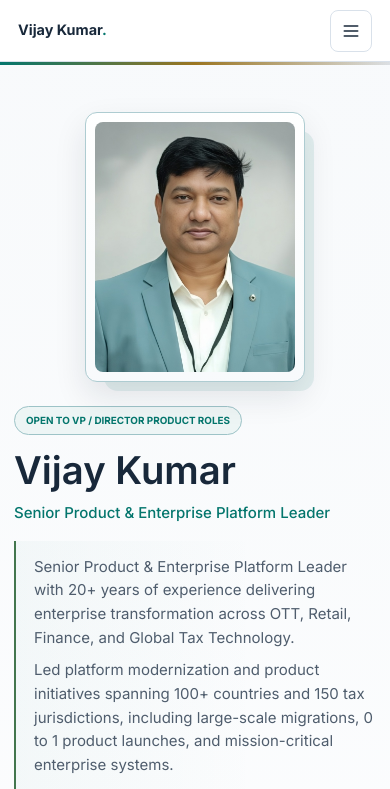
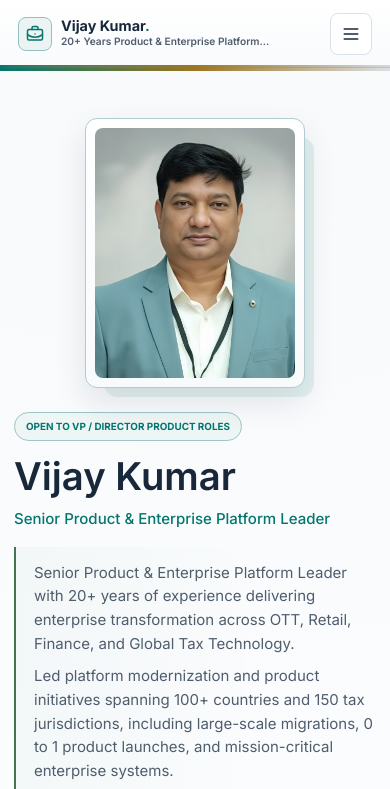
Before and after one commit to vijayshagunkumar/vijayshagunkumar.github.io, a React (Vite) app: page / in a window 390 px wide. Shown: the top 789 px of the page. Built offline with nearby package versions, Linux system fonts and the light colour scheme.

Commit message:
Enhance recruiter landing header

```diff
--- a/src/components/Navbar.tsx
+++ b/src/components/Navbar.tsx
@@ -1,4 +1,4 @@
-import { Menu, X } from "lucide-react";
+import { BriefcaseBusiness, Menu, X } from "lucide-react";
 import { useEffect, useState } from "react";
 import { profile } from "../data/profile";
 import { sectionHref } from "../utils/routes";
@@ -21,7 +21,15 @@ export function Navbar({ sections }: Props) {
   return (
     <header className={`nav ${scrolled ? "scrolled" : ""}`}>
       <a className="nav-brand" href={sectionHref("hero")} aria-label="Go to top">
-        Vijay Kumar<span>.</span>
+        <span className="nav-brand-mark" aria-hidden="true">
+          <BriefcaseBusiness size={18} />
+        </span>
+        <span className="nav-brand-copy">
+          <strong>
+            Vijay Kumar<span>.</span>
+          </strong>
+          <small>20+ Years Product & Enterprise Platform Leadership</small>
+        </span>
       </a>
       <button className="mobile-menu" onClick={() => setOpen((current) => !current)} aria-label="Toggle navigation">
         {open ? <X size={20} /> : <Menu size={20} />}
--- a/src/styles/components.css
+++ b/src/styles/components.css
@@ -2,29 +2,74 @@
   position: sticky;
   top: 0;
   z-index: 20;
-  height: 62px;
+  min-height: 72px;
   display: flex;
   align-items: center;
   justify-content: space-between;
   padding: 0 max(18px, calc((100vw - 1180px) / 2));
-  background: color-mix(in srgb, var(--surface) 98%, transparent);
+  background:
+    linear-gradient(180deg, color-mix(in srgb, var(--surface) 98%, transparent), color-mix(in srgb, var(--surface-strong) 92%, transparent)),
+    var(--surface);
   border-bottom: 1px solid var(--border);
   backdrop-filter: blur(16px);
 }
 
+.nav::after {
+  content: "";
+  position: absolute;
+  left: 0;
+  right: 0;
+  bottom: -1px;
+  height: 3px;
+  background: linear-gradient(90deg, var(--accent), var(--accent-2), color-mix(in srgb, var(--heading) 16%, transparent));
+}
+
 .nav.scrolled {
   box-shadow: 0 7px 18px rgba(16, 29, 46, 0.055);
 }
 
 .nav-brand {
+  display: inline-flex;
+  align-items: center;
+  gap: 11px;
+  min-width: 265px;
   font-family: var(--font-display);
-  font-size: 0.96rem;
+  color: var(--heading);
+}
+
+.nav-brand-mark {
+  width: 38px;
+  height: 38px;
+  display: inline-grid;
+  place-items: center;
+  flex: 0 0 auto;
+  border: 1px solid color-mix(in srgb, var(--accent) 32%, var(--border));
+  border-radius: 10px;
+  background: color-mix(in srgb, var(--accent) 8%, var(--surface));
+  color: var(--accent);
+}
+
+.nav-brand-copy {
+  display: grid;
+  gap: 3px;
+}
+
+.nav-brand-copy strong {
+  font-size: 1.02rem;
   font-weight: 700;
-  color: var(--heading);
-}
-
-.nav-brand span {
+  line-height: 1;
+}
+
+.nav-brand-copy strong span {
   color: var(--accent);
+}
+
+.nav-brand-copy small {
+  color: var(--muted);
+  font-size: 0.72rem;
+  font-weight: 600;
+  line-height: 1.15;
+  white-space: nowrap;
 }
 
 .nav nav {
@@ -44,10 +89,11 @@
 }
 
 .nav-pill {
-  padding: 7px 13px;
+  padding: 8px 15px;
   border-radius: 999px;
   background: var(--accent);
   color: var(--accent-contrast) !important;
+  box-shadow: 0 8px 18px rgba(4, 118, 109, 0.18);
 }
 
 .theme-control {
@@ -1827,13 +1873,39 @@
     width: min(100% - 28px, 1160px);
   }
 
+  .nav {
+    min-height: 68px;
+  }
+
+  .nav-brand {
+    min-width: 0;
+    gap: 9px;
+  }
+
+  .nav-brand-mark {
+    width: 34px;
+    height: 34px;
+    border-radius: 8px;
+  }
+
+  .nav-brand-copy strong {
+    font-size: 0.96rem;
+  }
+
+  .nav-brand-copy small {
+    max-width: 210px;
+    overflow: hidden;
+    text-overflow: ellipsis;
+    font-size: 0.68rem;
+  }
+
   .mobile-menu {
     display: inline-flex;
   }
 
   .nav nav {
     position: absolute;
-    top: var(--nav-h);
+    top: 68px;
     left: 0;
     right: 0;
     display: none;
```
